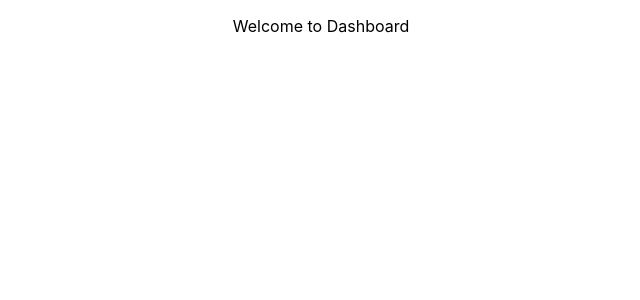
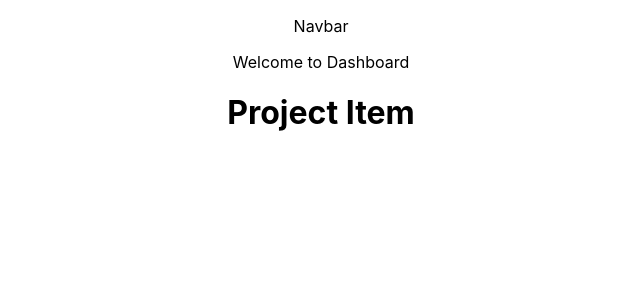
Before and after one commit to parth170896/AgilePPMTool, a React (Create React App) app in the folder ppmtool-react-client/: page / in a window 1280 px wide. Shown: the top 300 px of the page, without its empty margins (319-959 px from the left). Built offline with nearby package versions, Linux system fonts and the light colour scheme.

Commit message:
Basic changes

```diff
--- a/ppmtool-react-client/src/App.js
+++ b/ppmtool-react-client/src/App.js
@@ -1,10 +1,12 @@
 import React from "react";
 import "./App.css";
 import Dashboard from "./components/Dashboard";
+import Header from "./components/Layout/Header";
 
 function App() {
   return (
     <div className="App">
+      <Header />
       <Dashboard />
     </div>
   );
--- a/ppmtool-react-client/src/components/Dashboard.js
+++ b/ppmtool-react-client/src/components/Dashboard.js
@@ -1,11 +1,15 @@
 import React, { Component } from "react";
+import ProjectItem from "./Project/ProjectItem";
 
-export default class Dashboard extends Component {
+class Dashboard extends Component {
   render() {
     return (
       <div>
         <p>Welcome to Dashboard</p>
+        <ProjectItem />
       </div>
     );
   }
 }
+
+export default Dashboard;
--- /dev/null
+++ b/ppmtool-react-client/src/components/Layout/Header.js
@@ -0,0 +1,13 @@
+import React, { Component } from "react";
+
+class Header extends Component {
+  render() {
+    return (
+      <div>
+        <p>Navbar</p>
+      </div>
+    );
+  }
+}
+
+export default Header;
--- /dev/null
+++ b/ppmtool-react-client/src/components/Project/ProjectItem.js
@@ -0,0 +1,13 @@
+import React, { Component } from "react";
+
+class ProjectItem extends Component {
+  render() {
+    return (
+      <div>
+        <h1>Project Item</h1>
+      </div>
+    );
+  }
+}
+
+export default ProjectItem;
```
